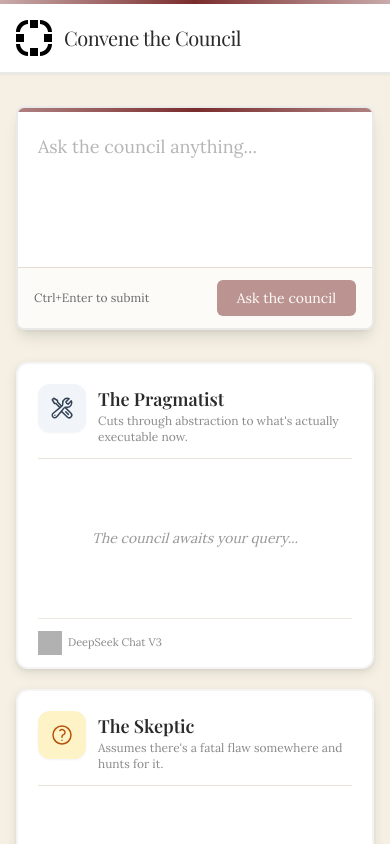
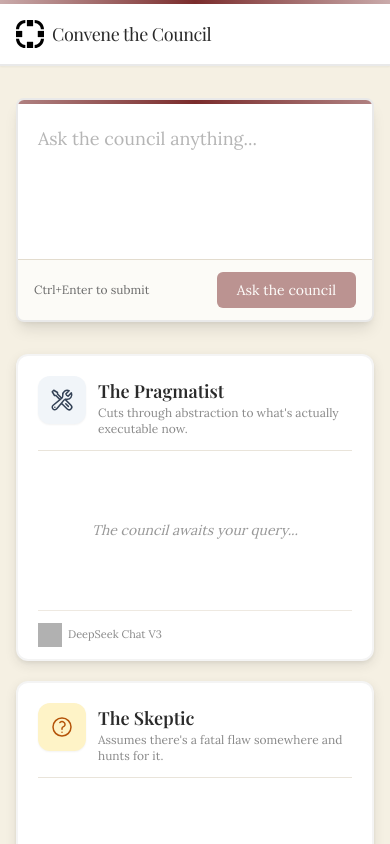
Before and after one commit to phazonoverload/convene-the-council, a Nuxt app: page / in a window 390 px wide. Shown: the top 844 px of the page. Built offline with nearby package versions, Linux system fonts and the light colour scheme; grey boxes are pictures that could not be loaded.

Commit message:
Improve mobile header: smaller logo, shorter text, compact deploy link

```diff
--- a/components/AppHeader.vue
+++ b/components/AppHeader.vue
@@ -2,18 +2,19 @@
   <header class="bg-surface border-b-2 border-charcoal/10 shadow-sm">
     <div class="h-1 bg-gradient-to-r from-burgundy/40 via-burgundy to-burgundy/40"></div>
     <nav class="max-w-6xl mx-auto px-4 py-4 flex items-center justify-between">
-      <NuxtLink to="/" class="flex items-center gap-3 text-charcoal hover:text-burgundy transition-colors group">
-        <img src="/logo.svg" alt="Convene the Council" class="w-9 h-9 transition-transform group-hover:scale-110" />
-        <span class="font-display text-xl sm:text-2xl tracking-tight whitespace-nowrap">Convene the Council</span>
+      <NuxtLink to="/" class="flex items-center gap-2 sm:gap-3 text-charcoal hover:text-burgundy transition-colors group">
+        <img src="/logo.svg" alt="Convene the Council" class="w-7 h-7 sm:w-9 sm:h-9 transition-transform group-hover:scale-110" />
+        <span class="font-display text-lg sm:text-2xl tracking-tight whitespace-nowrap">Convene the Council</span>
       </NuxtLink>
 
       <NuxtLink
         v-if="limited"
         to="/deploy"
-        class="text-muted hover:text-burgundy transition-colors text-sm font-medium px-3 py-1.5 rounded-md hover:bg-burgundy/5 whitespace-nowrap"
+        class="text-muted hover:text-burgundy transition-colors text-xs sm:text-sm font-medium px-2 sm:px-3 py-1.5 rounded-md hover:bg-burgundy/5 whitespace-nowrap"
         :class="{ 'text-burgundy font-semibold bg-burgundy/5': route.path === '/deploy' }"
       >
-        Deploy your own
+        <span class="hidden sm:inline">Deploy your own</span>
+        <span class="sm:hidden">Deploy</span>
       </NuxtLink>
     </nav>
   </header>
```
